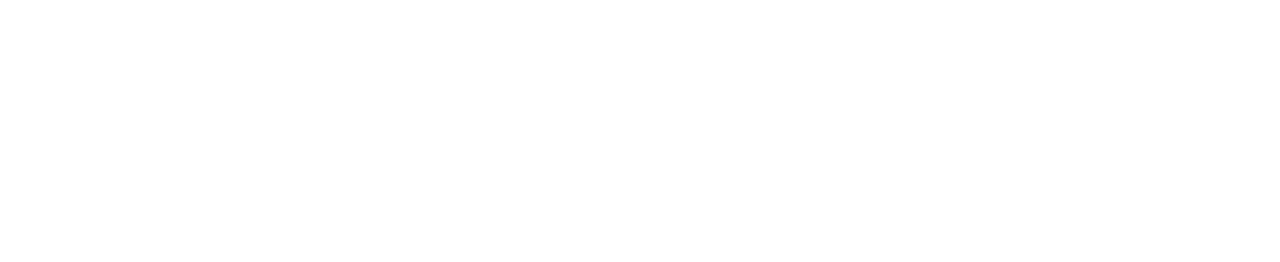
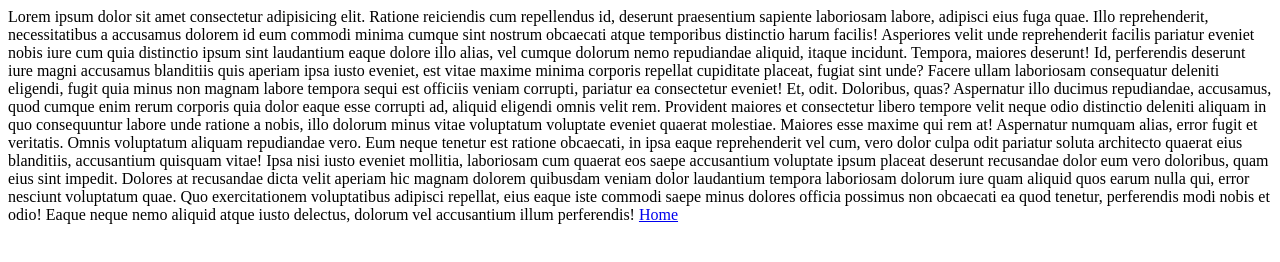
Before and after one commit to ByteConverge/My-First-Github-push, a plain HTML site: page bookmark.html in a window 1280 px wide. Drawn offline with Linux system fonts and the light colour scheme.

Commit message:
added css

```diff
--- a/bookmark.html
+++ b/bookmark.html
@@ -0,0 +1,41 @@
+<!DOCTYPE html>
+<html lang="en">
+  <head>
+    <meta charset="UTF-8" />
+    <meta name="viewport" content="width=device-width, initial-scale=1.0" />
+    <title>Document</title>
+  </head>
+  <body>
+    Lorem ipsum dolor sit amet consectetur adipisicing elit. Ratione reiciendis
+    cum repellendus id, deserunt praesentium sapiente laboriosam labore,
+    adipisci eius fuga quae. Illo reprehenderit, necessitatibus a accusamus
+    dolorem id eum commodi minima cumque sint nostrum obcaecati atque temporibus
+    distinctio harum facilis! Asperiores velit unde reprehenderit facilis
+    pariatur eveniet nobis iure cum quia distinctio ipsum sint laudantium eaque
+    dolore illo alias, vel cumque dolorum nemo repudiandae aliquid, itaque
+    incidunt. Tempora, maiores deserunt! Id, perferendis deserunt iure magni
+    accusamus blanditiis quis aperiam ipsa iusto eveniet, est vitae maxime
+    minima corporis repellat cupiditate placeat, fugiat sint unde? Facere ullam
+    laboriosam consequatur deleniti eligendi, fugit quia minus non magnam labore
+    tempora sequi est officiis veniam corrupti, pariatur ea consectetur eveniet!
+    Et, odit. Doloribus, quas? Aspernatur illo ducimus repudiandae, accusamus,
+    quod cumque enim rerum corporis quia dolor eaque esse corrupti ad, aliquid
+    eligendi omnis velit rem. Provident maiores et consectetur libero tempore
+    velit neque odio distinctio deleniti aliquam in quo consequuntur labore unde
+    ratione a nobis, illo dolorum minus vitae voluptatum voluptate eveniet
+    quaerat molestiae. Maiores esse maxime qui rem at! Aspernatur numquam alias,
+    error fugit et veritatis. Omnis voluptatum aliquam repudiandae vero. Eum
+    neque tenetur est ratione obcaecati, in ipsa eaque reprehenderit vel cum,
+    vero dolor culpa odit pariatur soluta architecto quaerat eius blanditiis,
+    accusantium quisquam vitae! Ipsa nisi iusto eveniet mollitia, laboriosam cum
+    quaerat eos saepe accusantium voluptate ipsum placeat deserunt recusandae
+    dolor eum vero doloribus, quam eius sint impedit. Dolores at recusandae
+    dicta velit aperiam hic magnam dolorem quibusdam veniam dolor laudantium
+    tempora laboriosam dolorum iure quam aliquid quos earum nulla qui, error
+    nesciunt voluptatum quae. Quo exercitationem voluptatibus adipisci repellat,
+    eius eaque iste commodi saepe minus dolores officia possimus non obcaecati
+    ea quod tenetur, perferendis modi nobis et odio! Eaque neque nemo aliquid
+    atque iusto delectus, dolorum vel accusantium illum perferendis!
+    <a href="./index.html" target="_self">Home</a>
+  </body>
+</html>
--- a/index.html
+++ b/index.html
@@ -4,6 +4,7 @@
     <meta charset="UTF-8" />
     <meta name="viewport" content="width=device-width, initial-scale=1.0" />
     <title>nhub || Github</title>
+    <link rel="stylesheet" href="style.css" />
   </head>
   <body>
     <div class="container">
@@ -12,6 +13,13 @@
       <p>
         Lorem ipsum dolor sit amet consectetur adipisicing elit. Qui, natus.
       </p>
+      <p>
+        Lorem ipsum dolor sit amet consectetur, adipisicing elit. Veritatis
+        tenetur, sed sequi porro maxime suscipit labore consequuntur odio non
+        officiis architecto, facilis veniam voluptatum commodi saepe, ullam
+        corporis sint! Dolores!
+      </p>
     </div>
+    <a href="./bookmark.html" target="_blank">Book Gibberish</a>
   </body>
 </html>
--- a/style.css
+++ b/style.css
@@ -0,0 +1,4 @@
+body {
+  background-color: rgb(221, 147, 147);
+  color: white;
+}
```
